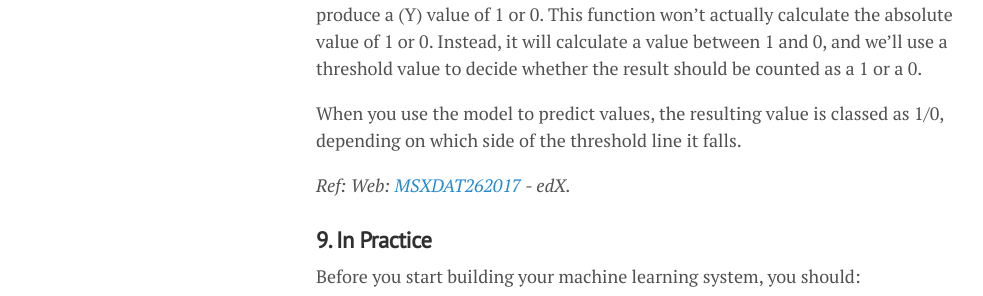
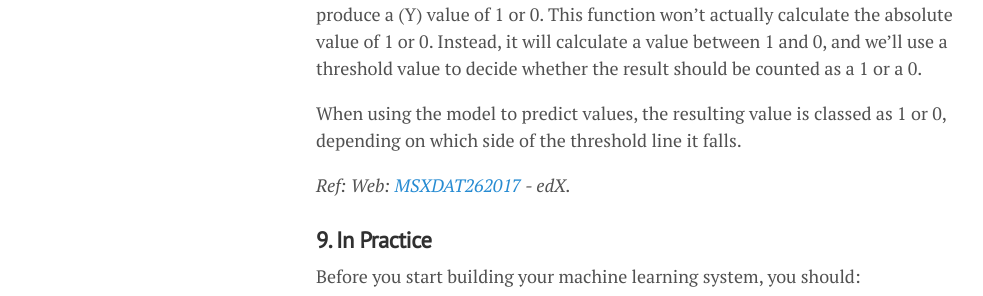
Before and after one commit to lgeurts/lgeurts.github.io, a Jekyll site: the page built from _posts/2018-06-29-artificial-intelligence-basics.md, in a window 1280 px wide and 900 px high, scrolled down 5725 px. Shown: the part 159-455 px from the top of the window, without its empty margins (0-983 px from the left). Built offline with Jekyll 4.4.1, drawn with Linux system fonts in a browser that asks for light colours; nearby versions of some CDN libraries.

Commit message:
Update 2018-06-29-artificial-intelligence-basics.md

```diff
--- a/_posts/2018-06-29-artificial-intelligence-basics.md
+++ b/_posts/2018-06-29-artificial-intelligence-basics.md
@@ -152,7 +152,7 @@
 
 Generally, a binary classifier is a function, that can be applied to features (X), to produce a (Y) value of 1 or 0. This function won't actually calculate the absolute value of 1 or 0. Instead, it will calculate a value between 1 and 0, and we'll use a threshold value to decide whether the result should be counted as a 1 or a 0.
 
-When you use the model to predict values, the resulting value is classed as 1/0, depending on which side of the threshold line it falls.
+When using the model to predict values, the resulting value is classed as 1 or 0, depending on which side of the threshold line it falls.
 
 *Ref: Web: [MSXDAT262017](https://www.youtube.com/watch?v=1O0_u9WRo-0/) - edX.*
 
```
